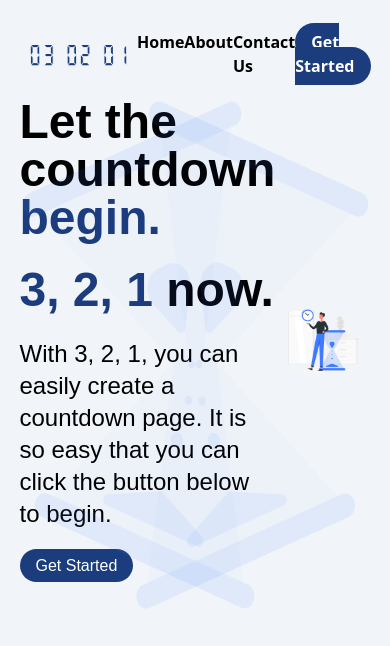
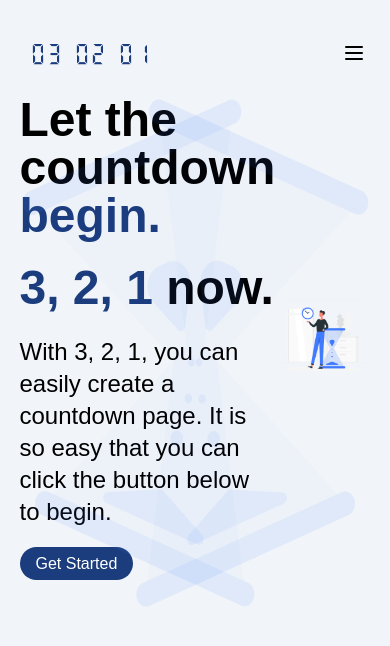
Before and after one commit to willhemz/countdown-timer.web, a React (Create React App) app in the folder client/: page / in a window 390 px wide. Shown: the top 646 px of the page. Built offline with nearby package versions, Linux system fonts and the light colour scheme.

Commit message:
add counter navbar; add hamburger; add css

```diff
--- a/client/src/Components/Navbar.js
+++ b/client/src/Components/Navbar.js
@@ -3,9 +3,33 @@ import { Link } from 'react-router-dom'
 import {IoClose} from 'react-icons/io5'
 
 const Navbar = ({setShow}) => {
+const toggleMenu =()=>{
+    const menu = document.querySelector('#menu');
+    console.log('here',menu)
+    return menu ? menu.classList.toggle('hidden'): null;
+}
+
   return <>
     <nav className='basis-2/5 font-semibold'>
-        <ul className='w-full flex justify-between'>
+    <svg
+            xmlns="http://www.w3.org/2000/svg"
+            id="menu-button"
+            className="h-6 w-6 hamburger cursor-pointer md:hidden block"
+            fill="none"
+            viewBox="0 0 24 24"
+            stroke="currentColor"
+            onClick={toggleMenu}
+          >
+            <path
+              strokeLinecap="round"
+              strokeLinejoin="round"
+              strokeWidth="2"
+              d="M4 6h16M4 12h16M4 18h16"
+            />
+          </svg>
+          <div className='hidden w-full md:flex md:items-center md:w-auto
+           md:relative md:bg-transparent md:p-0 sm:absolute sm:bg-[#ffffff] sm:p-1 sm:z-50 sm:flex sm:rounded' id="menu">
+             <ul className=' w-full md:flex justify-between'>
             <li className=''>
                 <Link onClick={()=>setShow(false)} className='link' to='/'>Home</Link>
                 {/* <button onClick={()=>setShow(false)} className='text-3xl text-black avg:hidden'><IoClose /></button> */}
@@ -17,9 +41,10 @@ const Navbar = ({setShow}) => {
                 <Link onClick={()=>setShow(false)} className='link' to='/contact'>Contact Us</Link>
             </li>
             <li>
-                <Link onClick={()=>setShow(false)} className='btn' to='/getstarted'>Get Started</Link>
+                <Link onClick={()=>setShow(false)} className='btn' to='/countdown'>Get Started</Link>
             </li>
         </ul>
+          </div>
     </nav>
   </>
 }
--- a/client/src/Pages/Home.js
+++ b/client/src/Pages/Home.js
@@ -10,7 +10,7 @@ const Home = () => {
             With 3, 2, 1, you can easily create a countdown page. It is so easy that you can click the button below to begin.
         </p>
         <div>
-            <Link className='btn' to='/getstarted'>Get Started</Link>
+            <Link className='btn cursor-pointer' to='/countdown'>Get Started</Link>
         </div>
     </div>
     <div className='basis-[45%]'>
--- a/client/src/index.css
+++ b/client/src/index.css
@@ -20,3 +20,7 @@ body {
 .btn {
   @apply bg-[#1b3d7d] rounded-full py-2 px-4 text-white
 }
+
+.hamburger{
+  margin-left: 7rem;
+}
```
